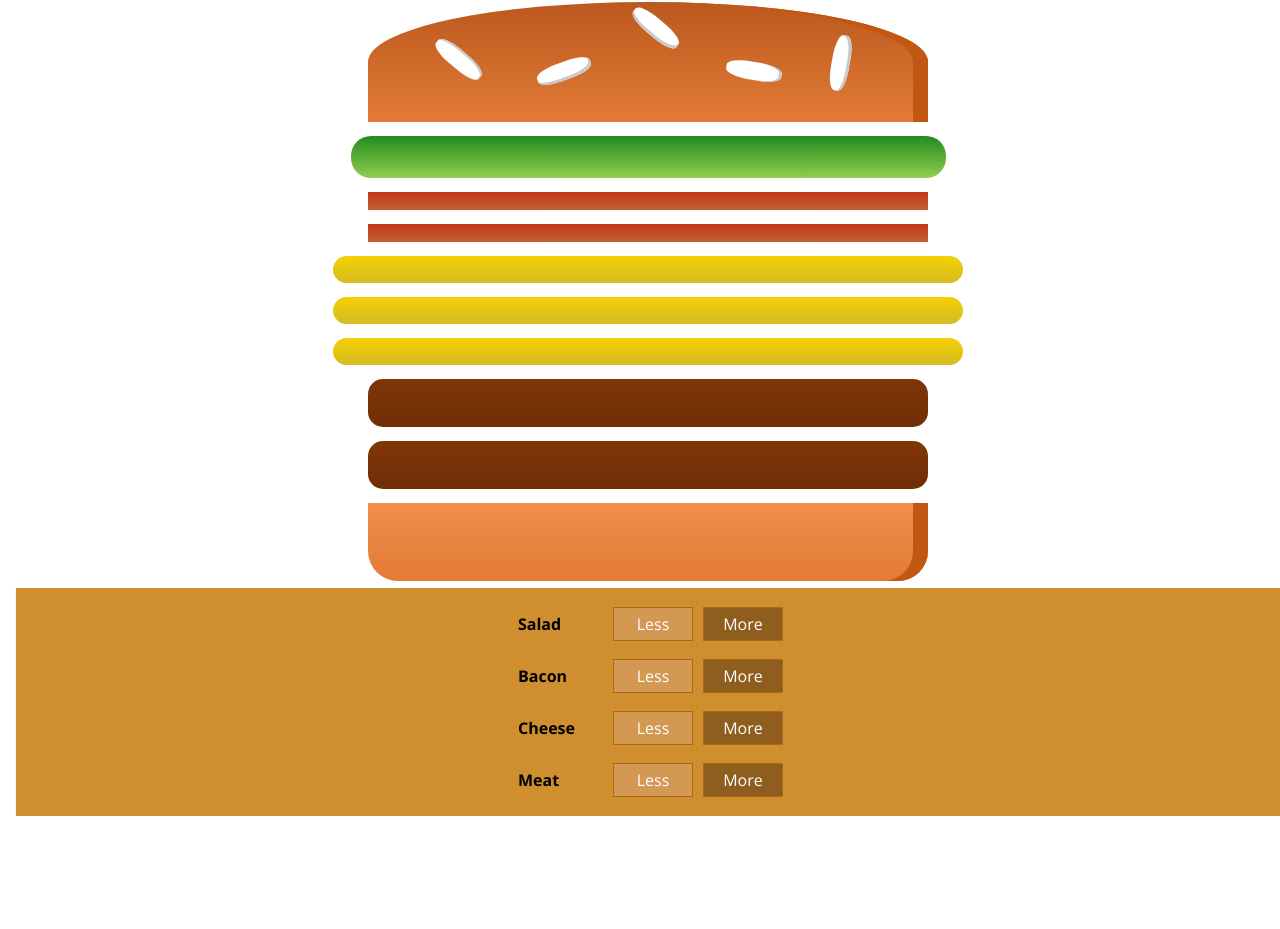
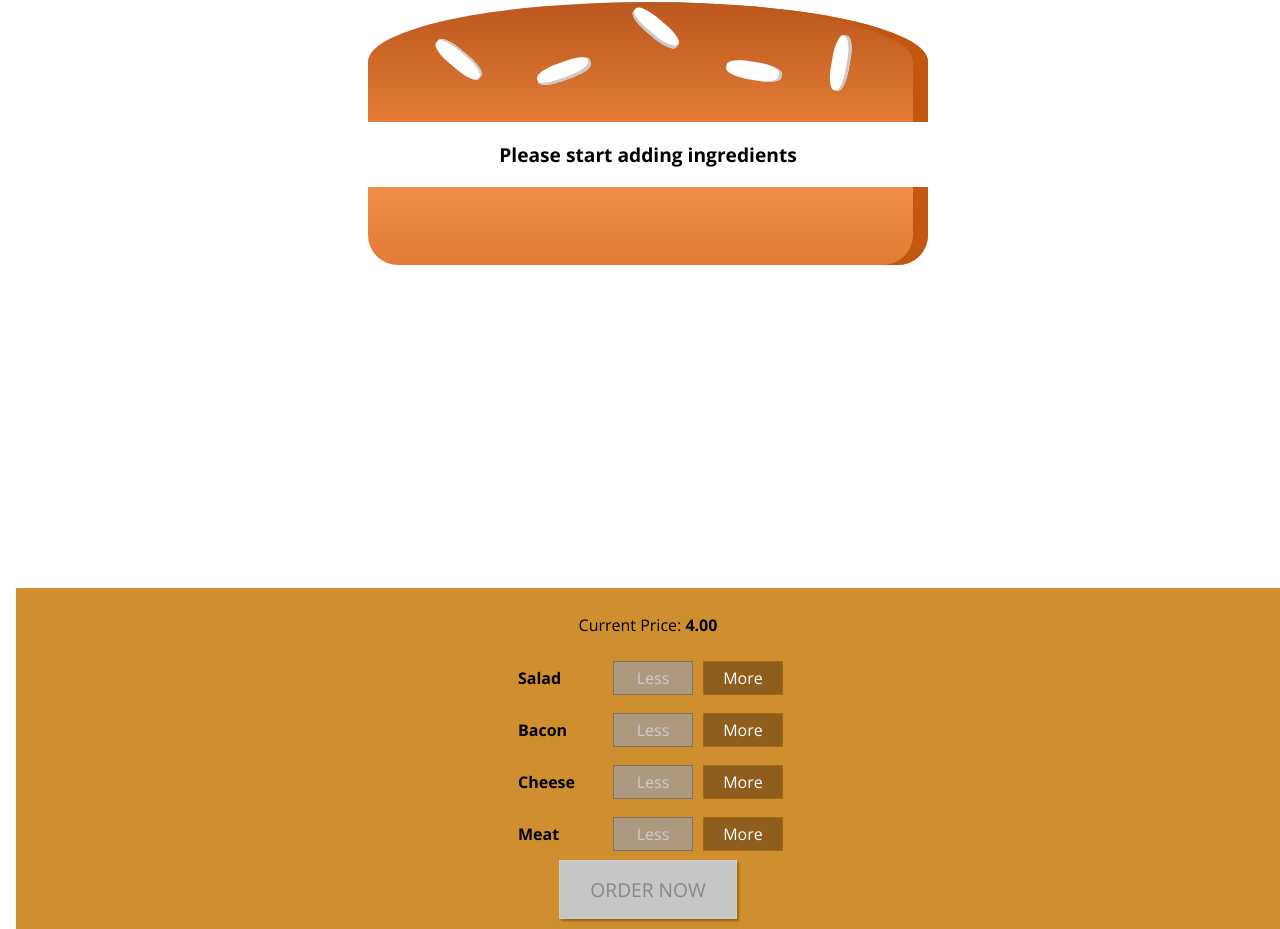
Before and after one commit to dim3n21/build-your-burger, a React app: page / in a window 1280 px wide. Shown: the part 50-979 px from the top of the page. Before the commit the page ends 866 px from the top, so only its background shows below. Built offline with nearby package versions, Linux system fonts and the light colour scheme.

Commit message:
build functionality of the burger builder

```diff
--- a/src/components/Burger/BuildControls/BuildControl/BuildControl.js
+++ b/src/components/Burger/BuildControls/BuildControl/BuildControl.js
@@ -4,8 +4,13 @@
 const buildControl = (props) => (
   <div className={classes.BuildControl}>
     <div className={classes.Label}>{props.label}</div>
-    <button className={classes.Less}>Less</button>
-    <button className={classes.More}>More</button>
+    <button
+      className={classes.Less}
+      onClick={props.removed}
+      disabled={props.disabled}>Less</button>
+    <button
+      className={classes.More}
+      onClick={props.added}>More</button>
   </div>
 )
 
--- a/src/components/Burger/BuildControls/BuildControls.css
+++ b/src/components/Burger/BuildControls/BuildControls.css
@@ -8,3 +8,45 @@
   margin: auto;
   padding: 10px 0;
 }
+
+
+.OrderButton {
+    background-color: #DAD735;
+    outline: none;
+    cursor: pointer;
+    border: 1px solid #966909;
+    color: #966909;
+    font-family: inherit;
+    font-size: 1.2em;
+    padding: 15px 30px;
+    box-shadow: 2px 2px 2px #966909;
+}
+
+.OrderButton:hover, .OrderButton:active {
+    background-color: #A0DB41;
+    border: 1px solid #966909;
+    color: #966909;
+}
+
+.OrderButton:disabled {
+    background-color: #C7C6C6;
+    cursor: not-allowed;
+    border: 1px solid #ccc;
+    color: #888888;
+}
+
+.OrderButton:not(:disabled) {
+    animation: enable 0.3s linear;
+}
+
+@keyframes enable {
+    0% {
+        transform: scale(1);
+    }
+    60% {
+        transform: scale(1.1);
+    }
+    100% {
+        transform: scale(1);
+    }
+}
--- a/src/components/Burger/BuildControls/BuildControls.js
+++ b/src/components/Burger/BuildControls/BuildControls.js
@@ -11,9 +11,20 @@
 
 const buildControls = (props) => (
   <div className ={classes.BuildControls}>
+    <p>Current Price: <strong>{props.price.toFixed(2)}</strong></p>
     {controls.map( ctrl => (
-      <BuildControl key={ctrl.label} label={ctrl.label} />
+      <BuildControl
+        key={ctrl.label}
+        label={ctrl.label}
+        added={() => {props.ingredientAdded(ctrl.type)}}
+        removed = {() => props.ingredientRemoved(ctrl.type)}
+        disabled = {props.disabled[ctrl.type]}
+      />
     ))}
+    <button
+      className={classes.OrderButton}
+      disabled = {!props.purchaseable}
+      onClick={props.ordered}>ORDER NOW</button>
   </div>
 );
 
--- /dev/null
+++ b/src/components/Burger/OrderSummary/OrderSummary.js
@@ -0,0 +1,27 @@
+import React from 'react';
+import Aux from '../../../hoc/Aux';
+import Button from '../../UI/Button/Button'
+
+const orderSummary = (props) => {
+
+  const ingredientSummary = Object.keys(props.ingredients)
+    .map(igKey => {
+      return <li key={igKey}>
+      <span style={{textTransform: 'capitalize'}}>{igKey}</span>: {props.ingredients[igKey]}
+      </li>})
+
+  return (
+    <Aux>
+      <h3>Your Order</h3>
+      <p>Following Ingredients</p>
+      <ul>
+        {ingredientSummary}
+      </ul>
+      <p>Continue to Checkout?</p>
+      <Button btnType='Danger' clicked={props.purchaseCanceled}>CANCEL</Button>
+      <Button btnType='Success' clicked={props.purchaseContinued}>CONTINUE</Button>
+    </Aux>
+  )
+}
+
+export default orderSummary;
--- /dev/null
+++ b/src/components/UI/Backdrop/Backdrop.css
@@ -0,0 +1,9 @@
+.Backdrop {
+  width: 100%;
+  height: 100%;
+  position: fixed;
+  z-index: 100;
+  left: 0;
+  top: 0;
+  background-color: rgba(0, 0, 0, 0.5);
+}
--- /dev/null
+++ b/src/components/UI/Backdrop/Backdrop.js
@@ -0,0 +1,8 @@
+import React from 'react';
+import classes from './Backdrop.css';
+
+const backdrop = (props) => (
+  props.show ? <div className={classes.Backdrop} onClick={props.clicked}></div> : null
+);
+
+export default backdrop;
--- /dev/null
+++ b/src/components/UI/Button/Button.css
@@ -0,0 +1,24 @@
+.Button {
+    background-color: transparent;
+    border: none;
+    color: white;
+    outline: none;
+    cursor: pointer;
+    font: inherit;
+    padding: 10px;
+    margin: 10px;
+    font-weight: bold;
+}
+
+.Button:first-of-type {
+    margin-left: 0;
+    padding-left: 0;
+}
+
+.Success {
+    color: #5C9210;
+}
+
+.Danger {
+    color: #944317;
+}
--- /dev/null
+++ b/src/components/UI/Button/Button.js
@@ -0,0 +1,11 @@
+import React from 'react';
+import classes from './Button.css';
+
+const button = (props) => (
+  <button
+  className={[classes.Button, classes[props.btnType]].join(' ')}
+  onClick={props.clicked}>
+  {props.children}</button>
+);
+
+export default button;
--- /dev/null
+++ b/src/components/UI/Modal/Modal.css
@@ -0,0 +1,20 @@
+.Modal {
+    position: fixed;
+    z-index: 500;
+    background-color: white;
+    width: 70%;
+    border: 1px solid #ccc;
+    box-shadow: 1px 1px 1px black;
+    padding: 16px;
+    left: 15%;
+    top: 30%;
+    box-sizing: border-box;
+    transition: all 0.3s ease-out;
+}
+
+@media (min-width: 600px) {
+    .Modal {
+        width: 500px;
+        left: calc(50% - 250px);
+    }
+}
--- /dev/null
+++ b/src/components/UI/Modal/Modal.js
@@ -0,0 +1,20 @@
+import React from 'react';
+import classes from './Modal.css';
+import Aux from '../../../hoc/Aux';
+import Backdrop from '../Backdrop/Backdrop';
+
+const modal = (props) => (
+  <Aux>
+  <Backdrop clicked={props.modalClosed} show={props.show} />
+    <div
+    className={classes.Modal}
+    style={{
+      transform: props.show ? 'translateY(0)' : 'translateY(-100vh)',
+      opacity: props.show ? '1' : '0'
+      }}>
+      {props.children}
+    </div>
+  </Aux>
+)
+
+export default modal;
--- a/src/containers/BurgerBuilder/BurgerBuilder.js
+++ b/src/containers/BurgerBuilder/BurgerBuilder.js
@@ -2,26 +2,127 @@
 import Aux from '../../hoc/Aux';
 import Burger from '../../components/Burger/Burger';
 import BuildControls from '../../components/Burger/BuildControls/BuildControls';
+import Modal from '../../components/UI/Modal/Modal';
+import OrderSummary from '../../components/Burger/OrderSummary/OrderSummary';
+
+const INGREDIENT_PRICES = {
+  salad: 0.5,
+  bacon: 0.9,
+  cheese: 1.2,
+  meat: 2
+};
 
 class BurgerBuilder extends Component {
 //  constructor(props) {
 //    super(props);
 //    this.state = {};
 
+
   state = {
     ingredients: {
-      salad: 1,
-      bacon: 2,
-      cheese: 3,
-      meat: 2
-    }
+      salad: 0,
+      bacon: 0,
+      cheese: 0,
+      meat: 0
+    },
+    totalPrice: 4,
+    purchaseable: false,
+    purchasing: false
+  }
+
+  purchaseHandler = () => {
+    this.setState({
+      purchasing: !(this.state.purchasing) // this.state.purchasing ? false : true
+    })
+  }
+
+  purchaseContinueHandler = () => {
+    alert("Let's Continue!")
+  }
+
+  // purchaseCancelHandler = () => {
+  //   this.setState({
+  //     purchasing: false
+  //   })
+  // }
+
+  updatePurchaseState (ingredients) {
+    const sum = Object.keys(ingredients)
+    .map((ingKey) => ingredients[ingKey])
+    .reduce((sum, el) => {
+      return sum + el;
+    }, 0)
+
+    this.setState({
+      purchaseable: sum
+    })
+  };
+
+  addIngridientHandler = (type) => {
+    let oldCount = this.state.ingredients[type];
+    let newCount = oldCount + 1;
+    let updatedIngredients = {
+      ...this.state.ingredients
+    };
+    updatedIngredients[type] = newCount;
+    let oldPrice = this.state.totalPrice;
+    let newPrice = oldPrice + INGREDIENT_PRICES[type];
+
+    this.setState({
+      ingredients: updatedIngredients,
+      totalPrice: newPrice
+    })
+
+    this.updatePurchaseState(updatedIngredients);
+  }
+
+  removeIngredientHandler = (type) => {
+   let oldCount = this.state.ingredients[type];
+   if (oldCount <= 0) return;
+   let newCount = oldCount - 1;
+   let updatedIngredients = {
+     ...this.state.ingredients
+   };
+   updatedIngredients[type] = newCount;
+   let oldPrice = this.state.totalPrice;
+   let newPrice = oldPrice - INGREDIENT_PRICES[type];
+
+   this.setState({
+     ingredients: updatedIngredients,
+     totalPrice: newPrice
+   });
+
+   this.updatePurchaseState(updatedIngredients);
+
   }
 
   render () {
+    let disabledInfo = {
+      ...this.state.ingredients
+    };
+
+    for (let key in disabledInfo) {
+      disabledInfo[key] = disabledInfo[key] <= 0
+    };
+
     return (
       <Aux>
-        <Burger ingredients={this.state.ingredients} />
-        <BuildControls />
+        <Modal show={this.state.purchasing} modalClosed={this.purchaseHandler}>
+          <OrderSummary
+            ingredients={this.state.ingredients}
+            purchaseCanceled={this.purchaseHandler}
+            purchaseContinued={this.purchaseContinueHandler}
+          />
+        </Modal>
+          <Burger ingredients={this.state.ingredients} />
+          <BuildControls
+            ingredientAdded = {this.addIngridientHandler}
+            ingredientRemoved = {this.removeIngredientHandler}
+            disabled = {disabledInfo}
+            price = {this.state.totalPrice}
+            purchaseable = {this.state.purchaseable}
+            ordered = {this.purchaseHandler}
+           />
       </Aux>
     );
   }
```
